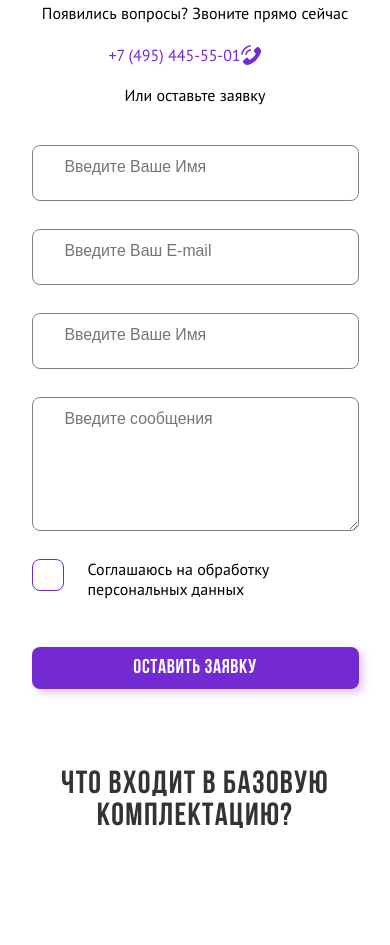
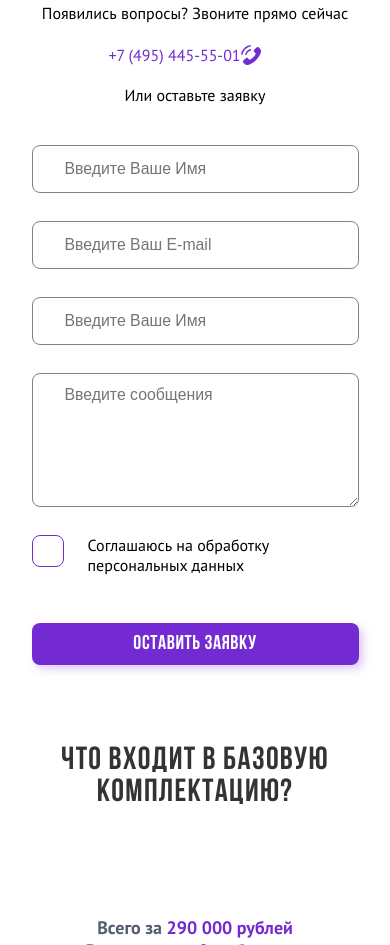
Before and after one commit to stepan323446/ProgressTerra, a plain HTML site: page index.html in a window 390 px wide. Shown: the part 3736-4681 px from the top of the page. Drawn offline with Linux system fonts and the light colour scheme.

Commit message:
Update adaptive.css

```diff
--- a/css/adaptive.css
+++ b/css/adaptive.css
@@ -416,6 +416,10 @@
     }
     input[type="checkbox"] {
         width: 40px;
+    }
+    input[type=text] {
+        height: 48px;
+        padding: 12px 32px 12px 32px;
     }
     .who-me__block
     {
```
